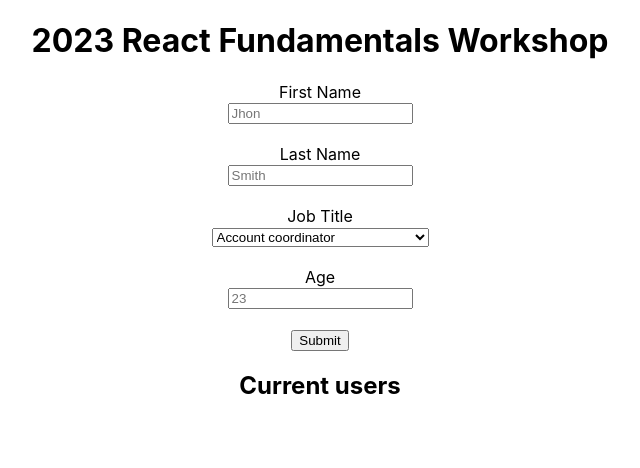
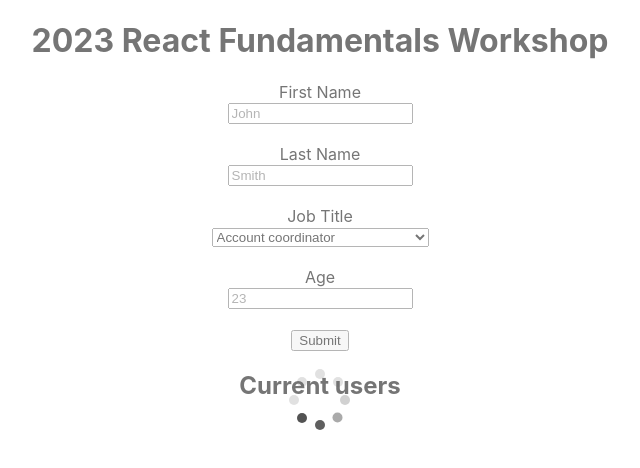
Before and after one commit to joejoyalt/react-fundamentals-exercise, a React (Create React App) app: page / in a window 1280 px wide. Both pictures are taken after typing "Sample", "Sample", "5" into the empty fields and a click on the button "Submit". Shown: the top 468 px of the page, without its empty margins (320-960 px from the left). Built offline with nearby package versions, Linux system fonts and the light colour scheme.

Commit message:
Feat: loader

```diff
--- a/src/components/Form.js
+++ b/src/components/Form.js
@@ -1,10 +1,12 @@
 import React, { useState, useEffect, useRef } from 'react'
 import { getJobTitles, addAttendant, getAttendants } from '../api';
 import Card from "./Card";
+import Loader from './loader';
 
 function Form() {
   const [attendantsApi, setAttendants] = useState([])
   const [jobTitlesApi, setJobTitlesApi] = useState([])
+  const [isLoading, setIsLoading] = useState(true)
 
   const nameRef = useRef(null);
   const lastNameRef = useRef(null);
@@ -13,11 +15,13 @@ function Form() {
 
   const handleSubmit = async (e) => {
     e.preventDefault()
+    setIsLoading(true)
     const { name, lastName, jobTitle, age } = e.target
     const attendant = { name: name.value, lastName: lastName.value, jobTitle: jobTitle.value, age: age.value }
     await addAttendant(attendant)
     e.target.reset();
-    getAttendantsApi()
+    await getAttendantsApi()
+    setIsLoading(false)
   }
 
   const getAttendantsApi = async () => {
@@ -29,18 +33,18 @@ function Form() {
     const getTitlesOfJob = async () => {
       const res = await getJobTitles()
       setJobTitlesApi(res.data)
+      setIsLoading(false)
     }
     getTitlesOfJob()
   }, [])
 
-  console.log(attendantsApi)
-
   return (
     <section className="center-text">
+      {isLoading ? <Loader /> : null}
       <form onSubmit={e => handleSubmit(e)}>
         <div>
           <label htmlFor='name'>First Name</label><br />
-          <input ref={nameRef} name='name' id='name' placeholder='Jhon ' />
+          <input ref={nameRef} name='name' id='name' placeholder='John' />
         </div>
         <br />
         <div>
--- /dev/null
+++ b/src/components/loader/Loader.js
@@ -0,0 +1,12 @@
+import React from 'react'
+import "./loader.css"
+
+function Loader() {
+  return (
+    <div className='loader'>
+      <span className="loader-icon"></span>
+    </div>
+  )
+}
+
+export default Loader
--- /dev/null
+++ b/src/components/loader/index.js
@@ -0,0 +1 @@
+export { default } from './Loader';
--- /dev/null
+++ b/src/components/loader/loader.css
@@ -0,0 +1,55 @@
+.loader {
+    position: fixed;
+    inset: 0;
+    display: flex;
+    justify-content: center;
+    align-items: center;
+    background: #FFFFFF75;
+}
+
+.loader-icon {
+    font-size: 10px;
+    width: 1em;
+    height: 1em;
+    border-radius: 50%;
+    position: relative;
+    text-indent: -9999em;
+    animation: mulShdSpin 1.1s infinite ease;
+    transform: translateZ(0);
+}
+
+@keyframes mulShdSpin {
+
+    0%,
+    100% {
+        box-shadow: 0em -2.6em 0em 0em #000, 1.8em -1.8em 0 0em rgba(108, 108, 108, 0.2), 2.5em 0em 0 0em rgba(108, 108, 108, 0.2), 1.75em 1.75em 0 0em rgba(108, 108, 108, 0.2), 0em 2.5em 0 0em rgba(108, 108, 108, 0.2), -1.8em 1.8em 0 0em rgba(108, 108, 108, 0.2), -2.6em 0em 0 0em rgba(108, 108, 108, 0.5), -1.8em -1.8em 0 0em rgba(108, 108, 108, 0.7);
+    }
+
+    12.5% {
+        box-shadow: 0em -2.6em 0em 0em rgba(108, 108, 108, 0.7), 1.8em -1.8em 0 0em #000, 2.5em 0em 0 0em rgba(108, 108, 108, 0.2), 1.75em 1.75em 0 0em rgba(108, 108, 108, 0.2), 0em 2.5em 0 0em rgba(108, 108, 108, 0.2), -1.8em 1.8em 0 0em rgba(108, 108, 108, 0.2), -2.6em 0em 0 0em rgba(108, 108, 108, 0.2), -1.8em -1.8em 0 0em rgba(108, 108, 108, 0.5);
+    }
+
+    25% {
+        box-shadow: 0em -2.6em 0em 0em rgba(108, 108, 108, 0.5), 1.8em -1.8em 0 0em rgba(108, 108, 108, 0.7), 2.5em 0em 0 0em #000, 1.75em 1.75em 0 0em rgba(108, 108, 108, 0.2), 0em 2.5em 0 0em rgba(108, 108, 108, 0.2), -1.8em 1.8em 0 0em rgba(108, 108, 108, 0.2), -2.6em 0em 0 0em rgba(108, 108, 108, 0.2), -1.8em -1.8em 0 0em rgba(108, 108, 108, 0.2);
+    }
+
+    37.5% {
+        box-shadow: 0em -2.6em 0em 0em rgba(108, 108, 108, 0.2), 1.8em -1.8em 0 0em rgba(108, 108, 108, 0.5), 2.5em 0em 0 0em rgba(108, 108, 108, 0.7), 1.75em 1.75em 0 0em #000, 0em 2.5em 0 0em rgba(108, 108, 108, 0.2), -1.8em 1.8em 0 0em rgba(108, 108, 108, 0.2), -2.6em 0em 0 0em rgba(108, 108, 108, 0.2), -1.8em -1.8em 0 0em rgba(108, 108, 108, 0.2);
+    }
+
+    50% {
+        box-shadow: 0em -2.6em 0em 0em rgba(108, 108, 108, 0.2), 1.8em -1.8em 0 0em rgba(108, 108, 108, 0.2), 2.5em 0em 0 0em rgba(108, 108, 108, 0.5), 1.75em 1.75em 0 0em rgba(108, 108, 108, 0.7), 0em 2.5em 0 0em #000, -1.8em 1.8em 0 0em rgba(108, 108, 108, 0.2), -2.6em 0em 0 0em rgba(108, 108, 108, 0.2), -1.8em -1.8em 0 0em rgba(108, 108, 108, 0.2);
+    }
+
+    62.5% {
+        box-shadow: 0em -2.6em 0em 0em rgba(108, 108, 108, 0.2), 1.8em -1.8em 0 0em rgba(108, 108, 108, 0.2), 2.5em 0em 0 0em rgba(108, 108, 108, 0.2), 1.75em 1.75em 0 0em rgba(108, 108, 108, 0.5), 0em 2.5em 0 0em rgba(108, 108, 108, 0.7), -1.8em 1.8em 0 0em #000, -2.6em 0em 0 0em rgba(108, 108, 108, 0.2), -1.8em -1.8em 0 0em rgba(108, 108, 108, 0.2);
+    }
+
+    75% {
+        box-shadow: 0em -2.6em 0em 0em rgba(108, 108, 108, 0.2), 1.8em -1.8em 0 0em rgba(108, 108, 108, 0.2), 2.5em 0em 0 0em rgba(108, 108, 108, 0.2), 1.75em 1.75em 0 0em rgba(108, 108, 108, 0.2), 0em 2.5em 0 0em rgba(108, 108, 108, 0.5), -1.8em 1.8em 0 0em rgba(108, 108, 108, 0.7), -2.6em 0em 0 0em #000, -1.8em -1.8em 0 0em rgba(108, 108, 108, 0.2);
+    }
+
+    87.5% {
+        box-shadow: 0em -2.6em 0em 0em rgba(108, 108, 108, 0.2), 1.8em -1.8em 0 0em rgba(108, 108, 108, 0.2), 2.5em 0em 0 0em rgba(108, 108, 108, 0.2), 1.75em 1.75em 0 0em rgba(108, 108, 108, 0.2), 0em 2.5em 0 0em rgba(108, 108, 108, 0.2), -1.8em 1.8em 0 0em rgba(108, 108, 108, 0.5), -2.6em 0em 0 0em rgba(108, 108, 108, 0.7), -1.8em -1.8em 0 0em #000;
+    }
+}
```
